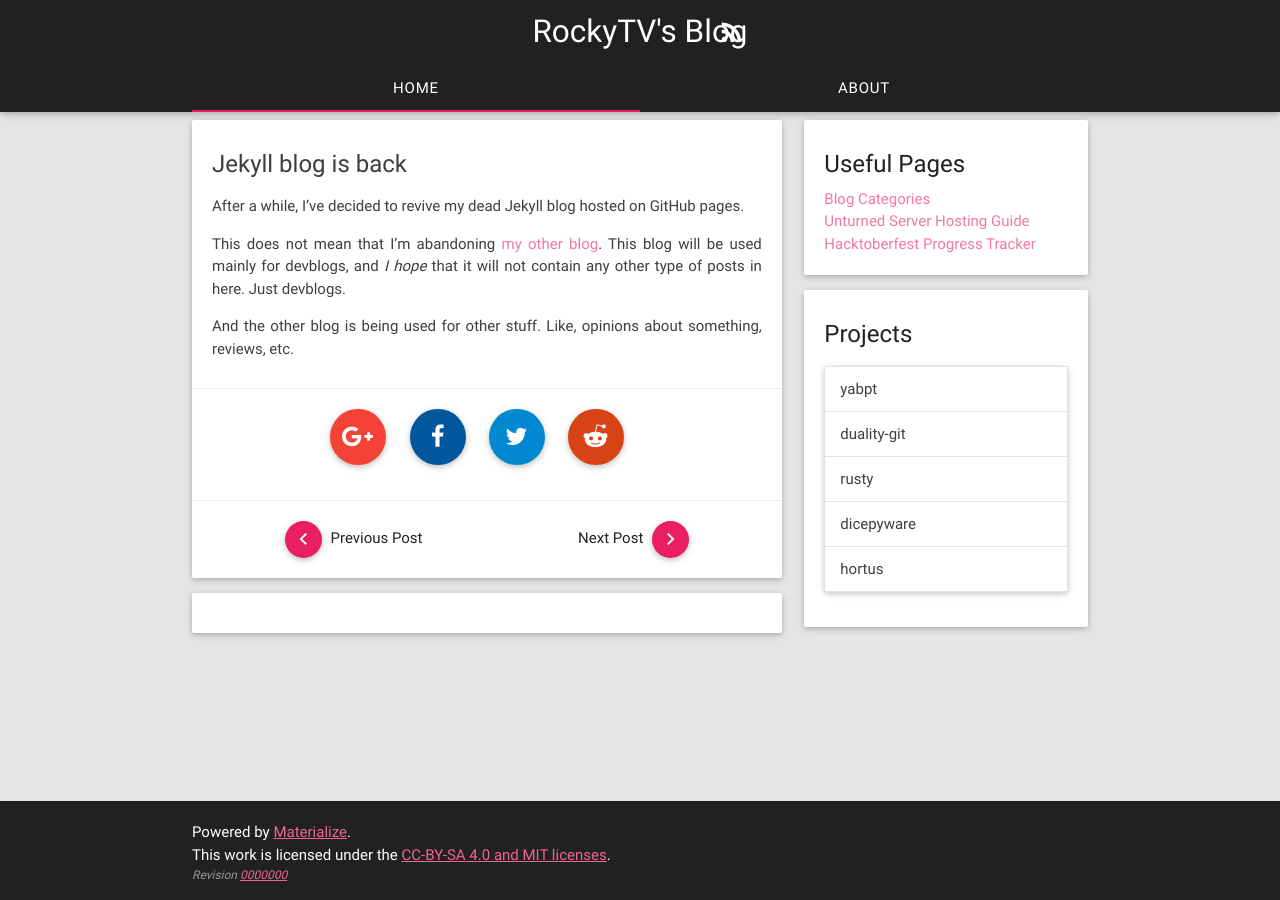
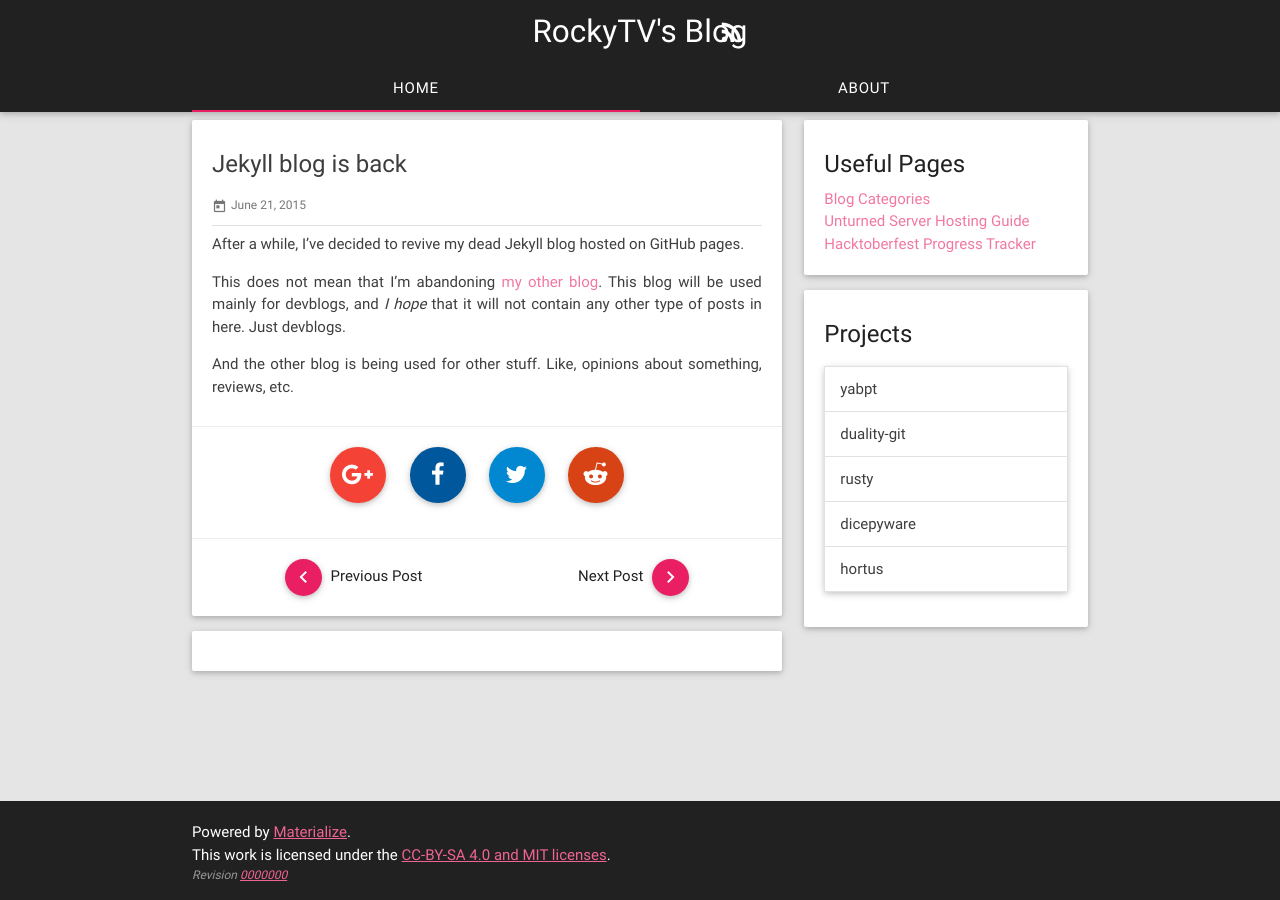
Before and after one commit to kyl3r92/rockytv.github.io, a Jekyll site: the page built from _posts/2015-06-21-Jekyll-blog-is-back.md, in a window 1280 px wide. Built offline with Jekyll 4.4.1, drawn with Linux system fonts in a browser that asks for light colours; comment, search, counter and statistics services are not loaded.

Commit message:
Remove categories from post permalinks

```diff
--- a/_config.yml
+++ b/_config.yml
@@ -17,13 +17,13 @@ kramdown:
   input: GFM
 highlighter: rouge
 
-permalink: /:categories/:year/:month/:day/:title
+permalink: /:year/:month/:day/:slug
 
 timezone: America/Sao_Paulo
 encoding: utf-8
 
 paginate: 5
-paginate_path: "/page:num/"
+paginate_path: "/page/:num/"
 
 defaults:
   -
--- a/_layouts/post.html
+++ b/_layouts/post.html
@@ -7,8 +7,16 @@ layout: base
             <p class="card-title entry-title">
                 <span class="post-title">{{ page.title }}</span>
             </p>
-            <div class="card-description entry-content">
-                {{ content }}
+            <div class="card-description">
+                {% if page.date %}
+                <div class="post-info">
+                    <span><i class="material-icons tiny prefix">today</i>{{ page.date | date: "%B %-d, %Y" }}</span>
+                </div>
+                <div class="divider"></div>
+                {% endif %}
+                <div class="entry-content">
+                    {{ content }}
+                </div>
             </div>
         </div>
         <div class="card-action">
--- a/index.html
+++ b/index.html
@@ -10,7 +10,7 @@ layout: main
             </p>
             <div class="card-description">
                 <div class="post-info">
-                    <span><i class="material-icons tiny prefix">today</i>{{ post.date | date: "%B %d, %Y" }}</span>
+                    <span><i class="material-icons tiny prefix">today</i>{{ post.date | date: "%B %-d, %Y" }}</span>
                     <span><i class="material-icons tiny prefix">label</i>{{ post.categories | array_to_sentence_string }}</span>
                 </div>
                 <div class="divider"></div>
```
